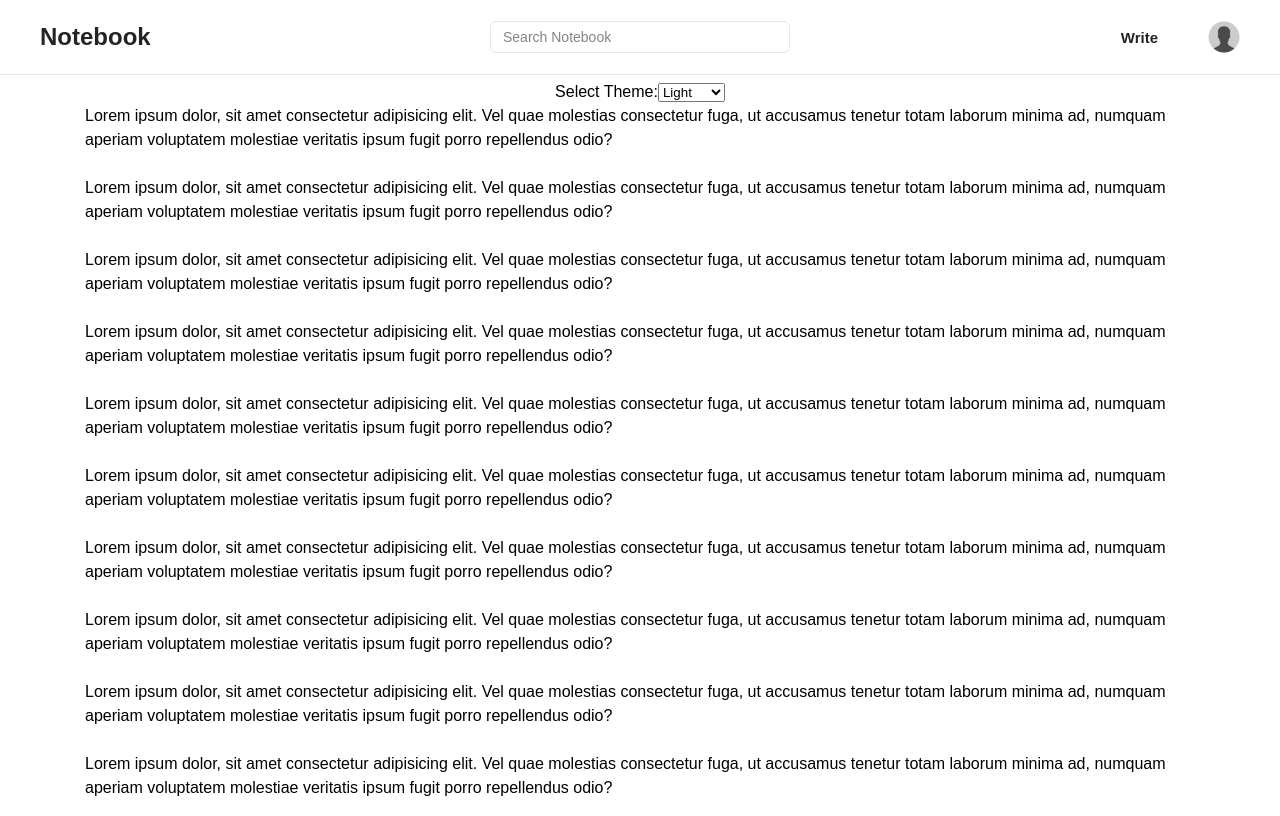
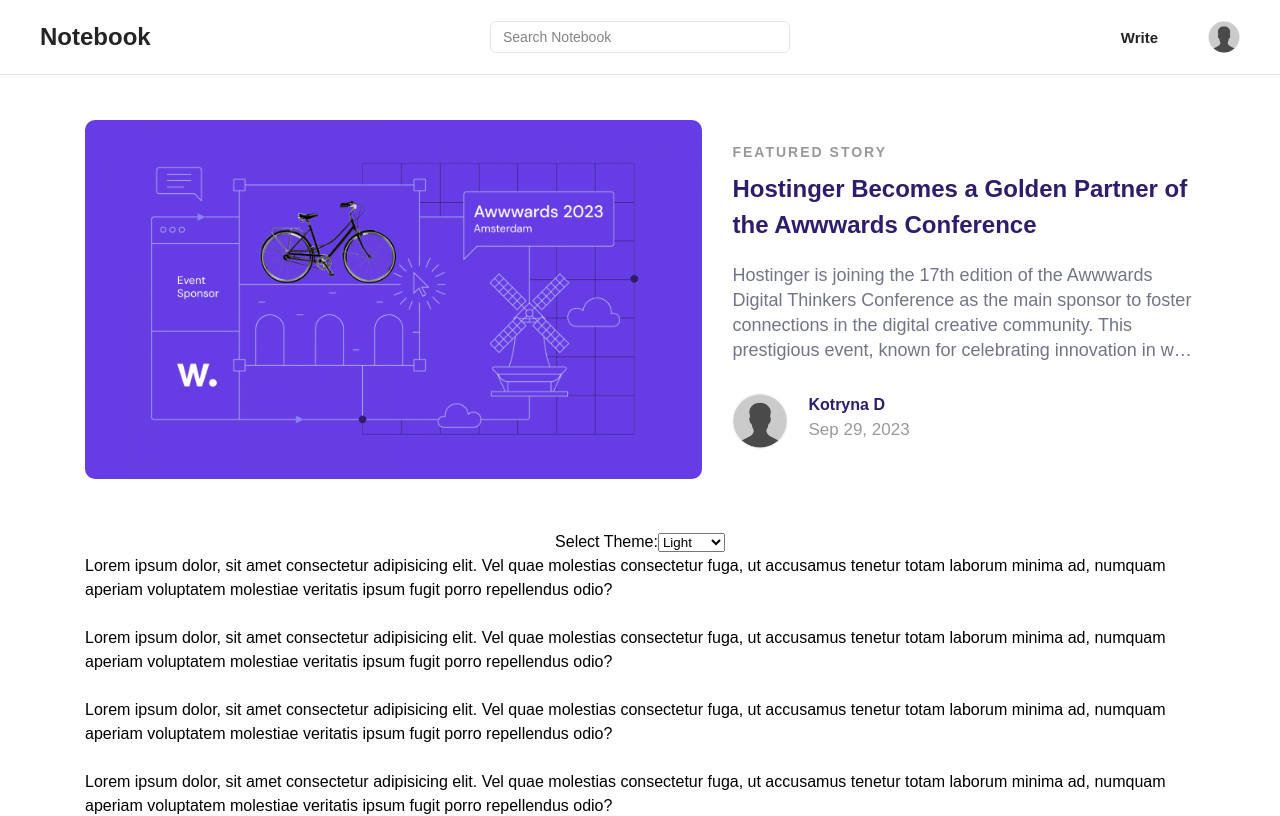
Before and after one commit to Wolleys/notebook, a Next.js app: page / in a window 1280 px wide. Shown: the top 816 px of the page. Built offline with nearby package versions, Linux system fonts and the light colour scheme; a web font is replaced by a local one.

Commit message:
Add featured post component

```diff
--- a/app/globals.css
+++ b/app/globals.css
@@ -100,6 +100,11 @@ a {
   text-decoration: none;
 }
 
+img {
+  max-width: 100%;
+  max-height: inherit;
+}
+
 .container {
   width: 100%;
   margin-left: auto;
--- a/app/home.tsx
+++ b/app/home.tsx
@@ -1,86 +1,118 @@
 import { FC } from "react";
 import styles from "./page.module.css";
+import Featured from "@/components/featured";
 import ThemeSwitch from "@/components/themeSwitch";
 
 const Home: FC = () => {
   return (
     <div className={styles.container}>
+      <Featured />
       <ThemeSwitch />
-      <p>Lorem ipsum dolor, sit amet consectetur adipisicing elit. Vel quae molestias consectetur fuga, ut
-        accusamus tenetur totam laborum minima ad, numquam aperiam voluptatem molestiae veritatis ipsum
-        fugit porro repellendus odio?
+      <p>
+        Lorem ipsum dolor, sit amet consectetur adipisicing elit. Vel quae
+        molestias consectetur fuga, ut accusamus tenetur totam laborum minima
+        ad, numquam aperiam voluptatem molestiae veritatis ipsum fugit porro
+        repellendus odio?
       </p>
-      <br/>
-      <p>Lorem ipsum dolor, sit amet consectetur adipisicing elit. Vel quae molestias consectetur fuga, ut
-        accusamus tenetur totam laborum minima ad, numquam aperiam voluptatem molestiae veritatis ipsum
-        fugit porro repellendus odio?
+      <br />
+      <p>
+        Lorem ipsum dolor, sit amet consectetur adipisicing elit. Vel quae
+        molestias consectetur fuga, ut accusamus tenetur totam laborum minima
+        ad, numquam aperiam voluptatem molestiae veritatis ipsum fugit porro
+        repellendus odio?
       </p>
-      <br/>
-      <p>Lorem ipsum dolor, sit amet consectetur adipisicing elit. Vel quae molestias consectetur fuga, ut
-        accusamus tenetur totam laborum minima ad, numquam aperiam voluptatem molestiae veritatis ipsum
-        fugit porro repellendus odio?
+      <br />
+      <p>
+        Lorem ipsum dolor, sit amet consectetur adipisicing elit. Vel quae
+        molestias consectetur fuga, ut accusamus tenetur totam laborum minima
+        ad, numquam aperiam voluptatem molestiae veritatis ipsum fugit porro
+        repellendus odio?
       </p>
-      <br/>
-      <p>Lorem ipsum dolor, sit amet consectetur adipisicing elit. Vel quae molestias consectetur fuga, ut
-        accusamus tenetur totam laborum minima ad, numquam aperiam voluptatem molestiae veritatis ipsum
-        fugit porro repellendus odio?
+      <br />
+      <p>
+        Lorem ipsum dolor, sit amet consectetur adipisicing elit. Vel quae
+        molestias consectetur fuga, ut accusamus tenetur totam laborum minima
+        ad, numquam aperiam voluptatem molestiae veritatis ipsum fugit porro
+        repellendus odio?
       </p>
-      <br/>
-      <p>Lorem ipsum dolor, sit amet consectetur adipisicing elit. Vel quae molestias consectetur fuga, ut
-        accusamus tenetur totam laborum minima ad, numquam aperiam voluptatem molestiae veritatis ipsum
-        fugit porro repellendus odio?
+      <br />
+      <p>
+        Lorem ipsum dolor, sit amet consectetur adipisicing elit. Vel quae
+        molestias consectetur fuga, ut accusamus tenetur totam laborum minima
+        ad, numquam aperiam voluptatem molestiae veritatis ipsum fugit porro
+        repellendus odio?
       </p>
-      <br/>
-      <p>Lorem ipsum dolor, sit amet consectetur adipisicing elit. Vel quae molestias consectetur fuga, ut
-        accusamus tenetur totam laborum minima ad, numquam aperiam voluptatem molestiae veritatis ipsum
-        fugit porro repellendus odio?
+      <br />
+      <p>
+        Lorem ipsum dolor, sit amet consectetur adipisicing elit. Vel quae
+        molestias consectetur fuga, ut accusamus tenetur totam laborum minima
+        ad, numquam aperiam voluptatem molestiae veritatis ipsum fugit porro
+        repellendus odio?
       </p>
-      <br/>
-      <p>Lorem ipsum dolor, sit amet consectetur adipisicing elit. Vel quae molestias consectetur fuga, ut
-        accusamus tenetur totam laborum minima ad, numquam aperiam voluptatem molestiae veritatis ipsum
-        fugit porro repellendus odio?
+      <br />
+      <p>
+        Lorem ipsum dolor, sit amet consectetur adipisicing elit. Vel quae
+        molestias consectetur fuga, ut accusamus tenetur totam laborum minima
+        ad, numquam aperiam voluptatem molestiae veritatis ipsum fugit porro
+        repellendus odio?
       </p>
-      <br/>
-      <p>Lorem ipsum dolor, sit amet consectetur adipisicing elit. Vel quae molestias consectetur fuga, ut
-        accusamus tenetur totam laborum minima ad, numquam aperiam voluptatem molestiae veritatis ipsum
-        fugit porro repellendus odio?
+      <br />
+      <p>
+        Lorem ipsum dolor, sit amet consectetur adipisicing elit. Vel quae
+        molestias consectetur fuga, ut accusamus tenetur totam laborum minima
+        ad, numquam aperiam voluptatem molestiae veritatis ipsum fugit porro
+        repellendus odio?
       </p>
-      <br/>
-      <p>Lorem ipsum dolor, sit amet consectetur adipisicing elit. Vel quae molestias consectetur fuga, ut
-        accusamus tenetur totam laborum minima ad, numquam aperiam voluptatem molestiae veritatis ipsum
-        fugit porro repellendus odio?
+      <br />
+      <p>
+        Lorem ipsum dolor, sit amet consectetur adipisicing elit. Vel quae
+        molestias consectetur fuga, ut accusamus tenetur totam laborum minima
+        ad, numquam aperiam voluptatem molestiae veritatis ipsum fugit porro
+        repellendus odio?
       </p>
-      <br/>
-      <p>Lorem ipsum dolor, sit amet consectetur adipisicing elit. Vel quae molestias consectetur fuga, ut
-        accusamus tenetur totam laborum minima ad, numquam aperiam voluptatem molestiae veritatis ipsum
-        fugit porro repellendus odio?
+      <br />
+      <p>
+        Lorem ipsum dolor, sit amet consectetur adipisicing elit. Vel quae
+        molestias consectetur fuga, ut accusamus tenetur totam laborum minima
+        ad, numquam aperiam voluptatem molestiae veritatis ipsum fugit porro
+        repellendus odio?
       </p>
-      <br/>
-      <p>Lorem ipsum dolor, sit amet consectetur adipisicing elit. Vel quae molestias consectetur fuga, ut
-        accusamus tenetur totam laborum minima ad, numquam aperiam voluptatem molestiae veritatis ipsum
-        fugit porro repellendus odio?
+      <br />
+      <p>
+        Lorem ipsum dolor, sit amet consectetur adipisicing elit. Vel quae
+        molestias consectetur fuga, ut accusamus tenetur totam laborum minima
+        ad, numquam aperiam voluptatem molestiae veritatis ipsum fugit porro
+        repellendus odio?
       </p>
-      <br/>
-      <p>Lorem ipsum dolor, sit amet consectetur adipisicing elit. Vel quae molestias consectetur fuga, ut
-        accusamus tenetur totam laborum minima ad, numquam aperiam voluptatem molestiae veritatis ipsum
-        fugit porro repellendus odio?
+      <br />
+      <p>
+        Lorem ipsum dolor, sit amet consectetur adipisicing elit. Vel quae
+        molestias consectetur fuga, ut accusamus tenetur totam laborum minima
+        ad, numquam aperiam voluptatem molestiae veritatis ipsum fugit porro
+        repellendus odio?
       </p>
-      <br/>
-      <p>Lorem ipsum dolor, sit amet consectetur adipisicing elit. Vel quae molestias consectetur fuga, ut
-        accusamus tenetur totam laborum minima ad, numquam aperiam voluptatem molestiae veritatis ipsum
-        fugit porro repellendus odio?
+      <br />
+      <p>
+        Lorem ipsum dolor, sit amet consectetur adipisicing elit. Vel quae
+        molestias consectetur fuga, ut accusamus tenetur totam laborum minima
+        ad, numquam aperiam voluptatem molestiae veritatis ipsum fugit porro
+        repellendus odio?
       </p>
-      <br/>
-      <p>Lorem ipsum dolor, sit amet consectetur adipisicing elit. Vel quae molestias consectetur fuga, ut
-        accusamus tenetur totam laborum minima ad, numquam aperiam voluptatem molestiae veritatis ipsum
-        fugit porro repellendus odio?
+      <br />
+      <p>
+        Lorem ipsum dolor, sit amet consectetur adipisicing elit. Vel quae
+        molestias consectetur fuga, ut accusamus tenetur totam laborum minima
+        ad, numquam aperiam voluptatem molestiae veritatis ipsum fugit porro
+        repellendus odio?
       </p>
-      <br/>
-      <p>Lorem ipsum dolor, sit amet consectetur adipisicing elit. Vel quae molestias consectetur fuga, ut
-        accusamus tenetur totam laborum minima ad, numquam aperiam voluptatem molestiae veritatis ipsum
-        fugit porro repellendus odio?
+      <br />
+      <p>
+        Lorem ipsum dolor, sit amet consectetur adipisicing elit. Vel quae
+        molestias consectetur fuga, ut accusamus tenetur totam laborum minima
+        ad, numquam aperiam voluptatem molestiae veritatis ipsum fugit porro
+        repellendus odio?
       </p>
-      <br/>
+      <br />
     </div>
   );
 };
--- /dev/null
+++ b/components/featured/featured.module.css
@@ -0,0 +1,173 @@
+.container {
+  padding-top: 20px;
+  margin-bottom: 20px;
+}
+
+.featuredPost {
+  width: 100%;
+  display: flex;
+  align-items: center;
+  padding-bottom: 30px;
+  flex-direction: column;
+}
+
+.postImage {
+  padding: 0;
+  width: 100%;
+  max-height: 360px;
+}
+
+.image {
+  height: auto;
+  max-width: 100%;
+  object-fit: cover;
+  border-radius: 10px;
+}
+
+.textContainer {
+  flex: 1;
+  display: flex;
+  flex-direction: column;
+}
+
+.postBody {
+  text-align: center;
+}
+
+.featuredPostTitle {
+  color: #999;
+  margin: 10px 0;
+  font-size: 14px;
+  font-weight: 800;
+  line-height: 17px;
+  letter-spacing: 2px;
+  text-transform: uppercase;
+}
+
+.featuredPostHeader {
+  font-weight: 700;
+  font-size: 24px;
+  color: #2f1c6a;
+  line-height: 36px;
+  margin-bottom: 10px;
+}
+
+.featuredPostDesc {
+  font-size: 14px;
+  font-weight: 400;
+  line-height: 25px;
+  padding-top: 10px;
+  color: #727586;
+  overflow: hidden;
+  text-overflow: ellipsis;
+  display: -webkit-box;
+  -webkit-line-clamp: 4;
+  -webkit-box-orient: vertical;
+}
+
+.authorContainer {
+  display: flex;
+  margin-top: 30px;
+  align-items: center;
+  flex-direction: column;
+}
+
+.authorAvatar img {
+  width: 56px;
+  height: 56px;
+  object-fit: cover;
+  border-radius: 50%;
+}
+
+.authorInfo {
+  display: flex;
+  padding-left: 20px;
+  flex-direction: column;
+  justify-content: space-between;
+}
+
+.authorName {
+  font-size: 16px;
+  font-weight: 800;
+  color: #2f1c6a;
+}
+
+.modifiedDate {
+  font-size: 17px;
+  font-weight: 400;
+  color: #999;
+}
+
+@media (min-width: 576px) {
+  .container {
+    padding-top: 40px;
+  }
+  .textContainer {
+    align-items: flex-start;
+  }
+  .postBody {
+    text-align: left;
+  }
+  .featuredPostHeader {
+    margin-top: 10px;
+  }
+  .featuredPost .authorContainer {
+    align-items: start;
+    flex-direction: row;
+  }
+  .featuredPost .authorContainer .authorAvatar {
+    margin-top: 0px;
+  }
+  .authorInfo {
+    margin-top: 0;
+    align-items: start;
+  }
+  .featuredPostDesc {
+    -webkit-line-clamp: 4;
+  }
+}
+
+@media (min-width: 768px) {
+  .container {
+    padding-top: 20px;
+  }
+  .image {
+    width: 100%;
+    max-height: 360px;
+  }
+  .featuredPostDesc {
+    -webkit-line-clamp: 2;
+  }
+}
+
+@media (min-width: 992px) {
+  .container {
+    padding-top: 40px;
+  }
+  .featuredPost {
+    flex-direction: row;
+  }
+  .postImage {
+    flex: 0 0 58.33333%;
+    max-width: 58.33333%;
+    padding-right: 30px;
+  }
+  .featuredPostTitle {
+    margin-top: 0px;
+  }
+  .featuredPostDesc {
+    -webkit-line-clamp: 4;
+  }
+}
+
+@media (min-width: 1200px) {
+  .featuredPostDesc {
+    font-size: 18px;
+  }
+}
+
+@media (min-width: 1440px) {
+  .featuredPostTitle {
+    font-size: 16px;
+  }
+}
--- /dev/null
+++ b/components/featured/index.tsx
@@ -0,0 +1,60 @@
+import { FC } from "react";
+import Link from "next/link";
+import Image from "next/image";
+import styles from "./featured.module.css";
+import authorPic from "../../public/profile-pic.png";
+import featuredPostPic from "../../public/imgs/featured1.webp";
+
+const Featured: FC = () => {
+  return (
+    <div className={styles.container}>
+      <div className={styles.featuredPost}>
+        <div className={styles.postImage}>
+          <Link href="/">
+            <Image
+              alt=""
+              priority
+              width={640}
+              height={373}
+              quality={100}
+              src={featuredPostPic}
+              className={styles.image}
+            />
+          </Link>
+        </div>
+
+        <div className={styles.textContainer}>
+          <div className={styles.postBody}>
+            <p className={styles.featuredPostTitle}>Featured Story</p>
+
+            <h3 className={styles.featuredPostHeader}>
+              <Link href="/">
+                Hostinger Becomes a Golden Partner of the Awwwards Conference
+              </Link>
+            </h3>
+            <p className={styles.featuredPostDesc}>
+              Hostinger is joining the 17th edition of the Awwwards Digital
+              Thinkers Conference as the main sponsor to foster connections in
+              the digital creative community. This prestigious event, known for
+              celebrating innovation in web design, will take place in Amsterdam
+              from 11 to 13 October.
+            </p>
+          </div>
+          <div className={styles.authorContainer}>
+            <div className={styles.authorAvatar}>
+              <Image width={56} height={56} alt="author" src={authorPic} />
+            </div>
+            <div className={styles.authorInfo}>
+              <p className={styles.authorName}>
+                <Link href="/">Kotryna D</Link>
+              </p>
+              <p className={styles.modifiedDate}>Sep 29, 2023</p>
+            </div>
+          </div>
+        </div>
+      </div>
+    </div>
+  );
+};
+
+export default Featured;
```
Also changed, not shown: public/imgs/featured.webp (added), public/imgs/featured1.webp (added).
